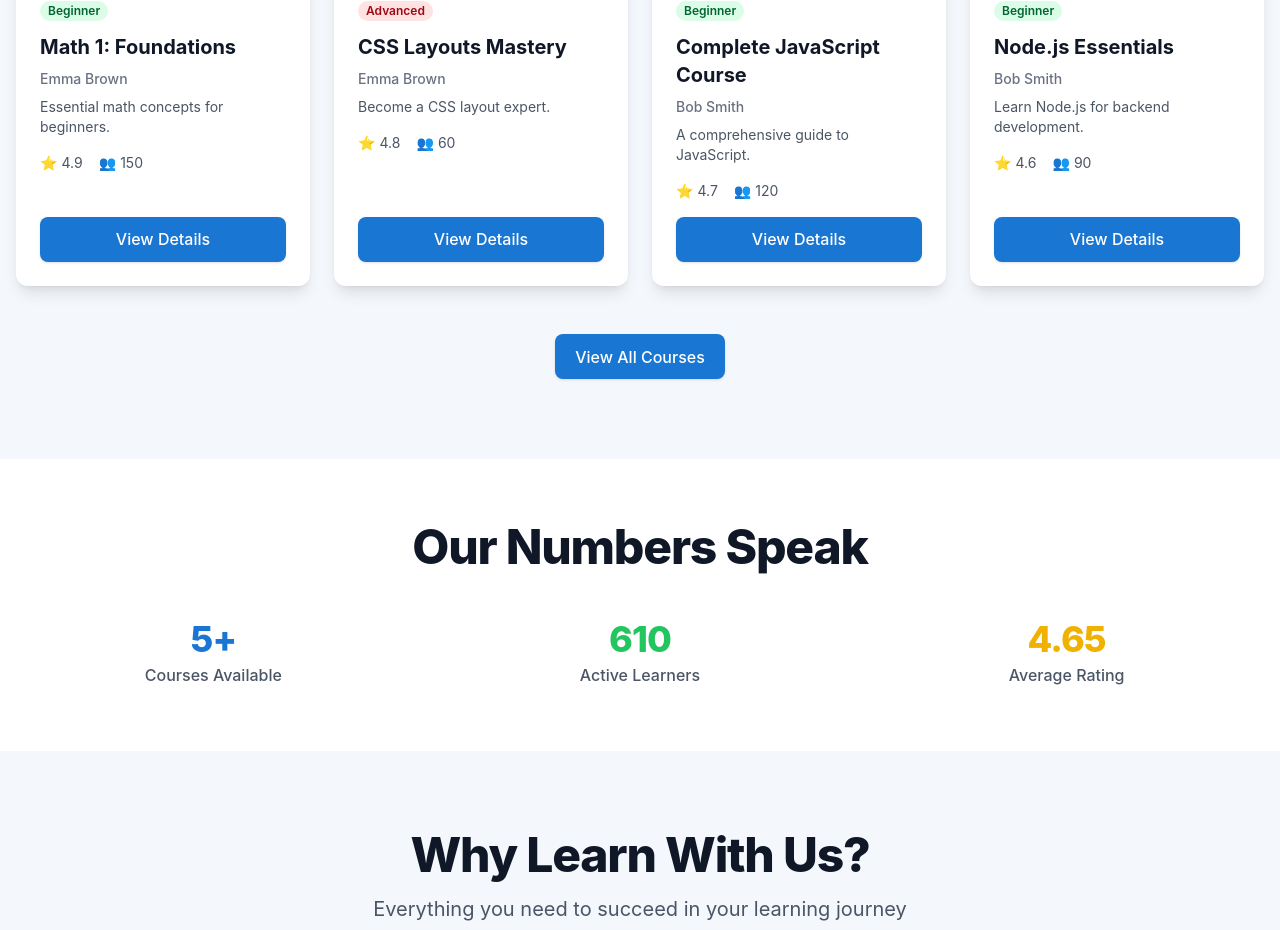
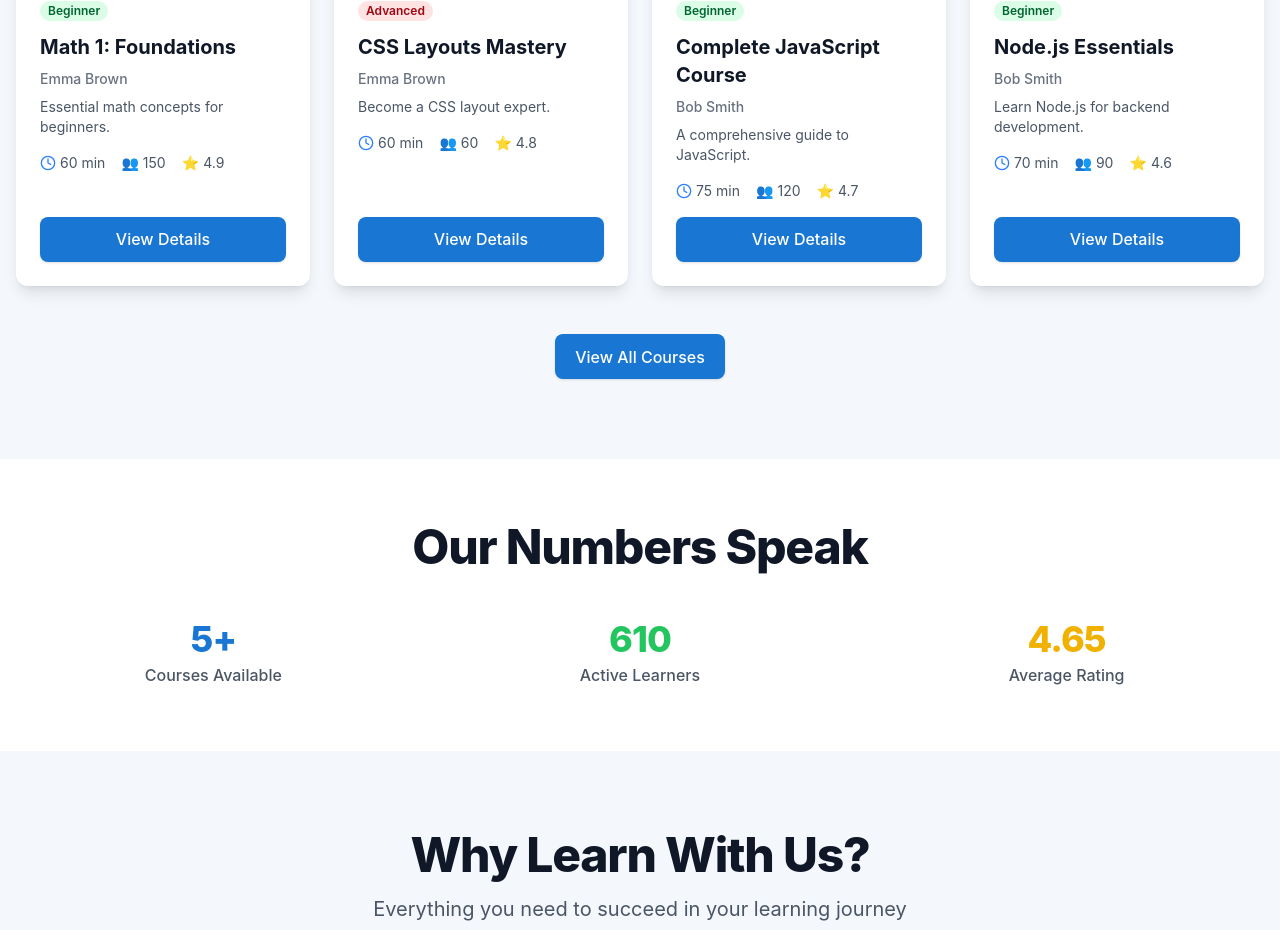
Before and after one commit to leaouslati/course-tutorialmanagementsystem, a React (Vite) app: page / in a window 1280 px wide. Shown: the part 1676-2606 px from the top of the page. Built offline with nearby package versions, Linux system fonts and the light colour scheme; the HTML template or start-up script is replaced by a standard one.

Commit message:
added the time on the card with an icon from lucid react

```diff
--- a/src/components/CourseCard.jsx
+++ b/src/components/CourseCard.jsx
@@ -1,5 +1,6 @@
 import React from "react";
 import { users } from "../data/mockdata.js";
+import { Clock } from 'lucide-react';
 
 function CourseCard({ course }) {
   // find instructor from users list
@@ -67,12 +68,16 @@ function CourseCard({ course }) {
         {/* Rating & Students */}
         <div className="flex items-center gap-4 mb-4 text-sm text-gray-600">
           <div className="flex items-center gap-1">
-            <span>⭐</span>
-            <span>{course.rating}</span>
+            <Clock className="w-4 h-4 text-blue-500" />
+            <span>{course.duration} min</span>
           </div>
           <div className="flex items-center gap-1">
             <span>👥</span>
             <span>{course.studentsCount}</span>
+          </div>
+          <div className="flex items-center gap-1">
+            <span>⭐</span>
+            <span>{course.rating}</span>
           </div>
         </div>
 
```
